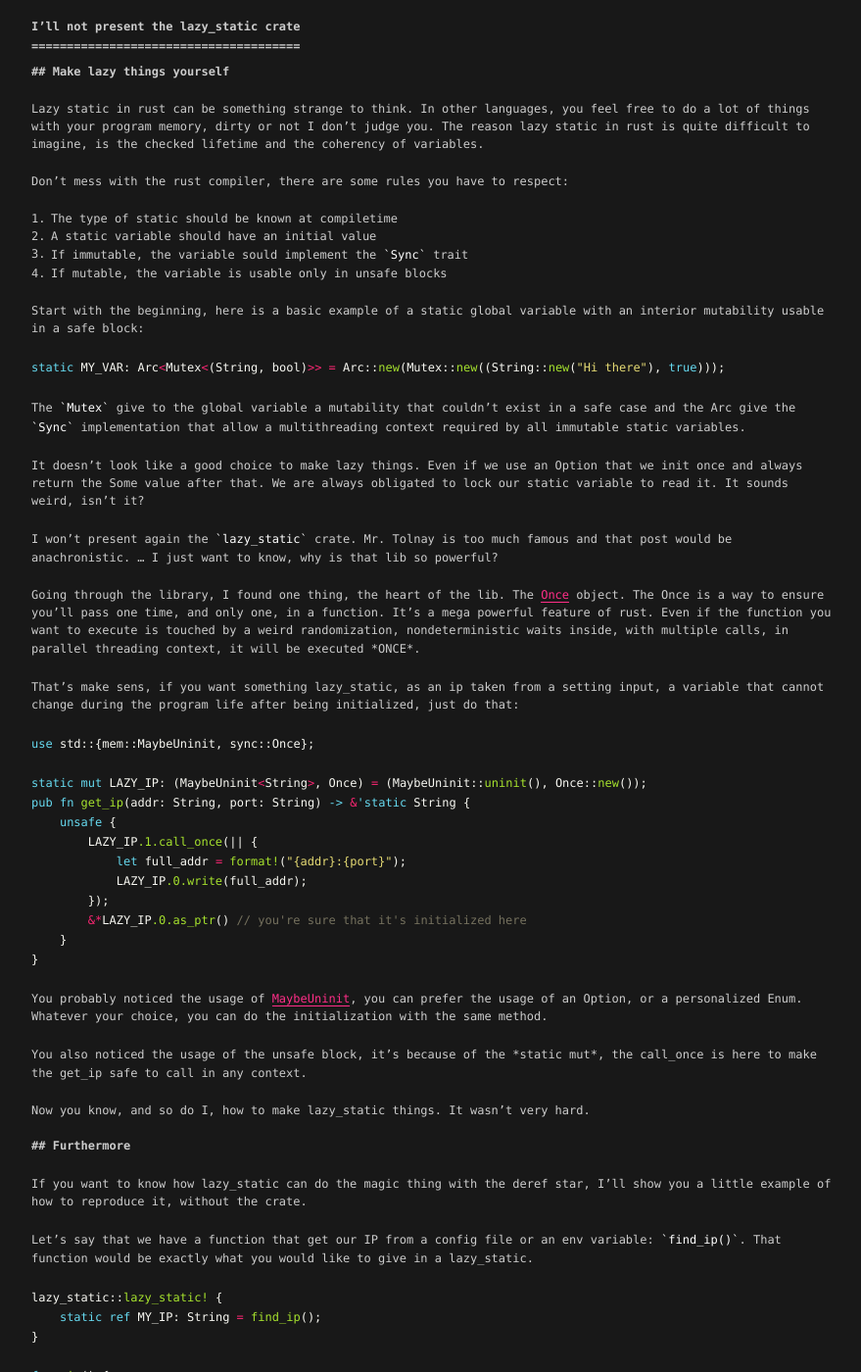
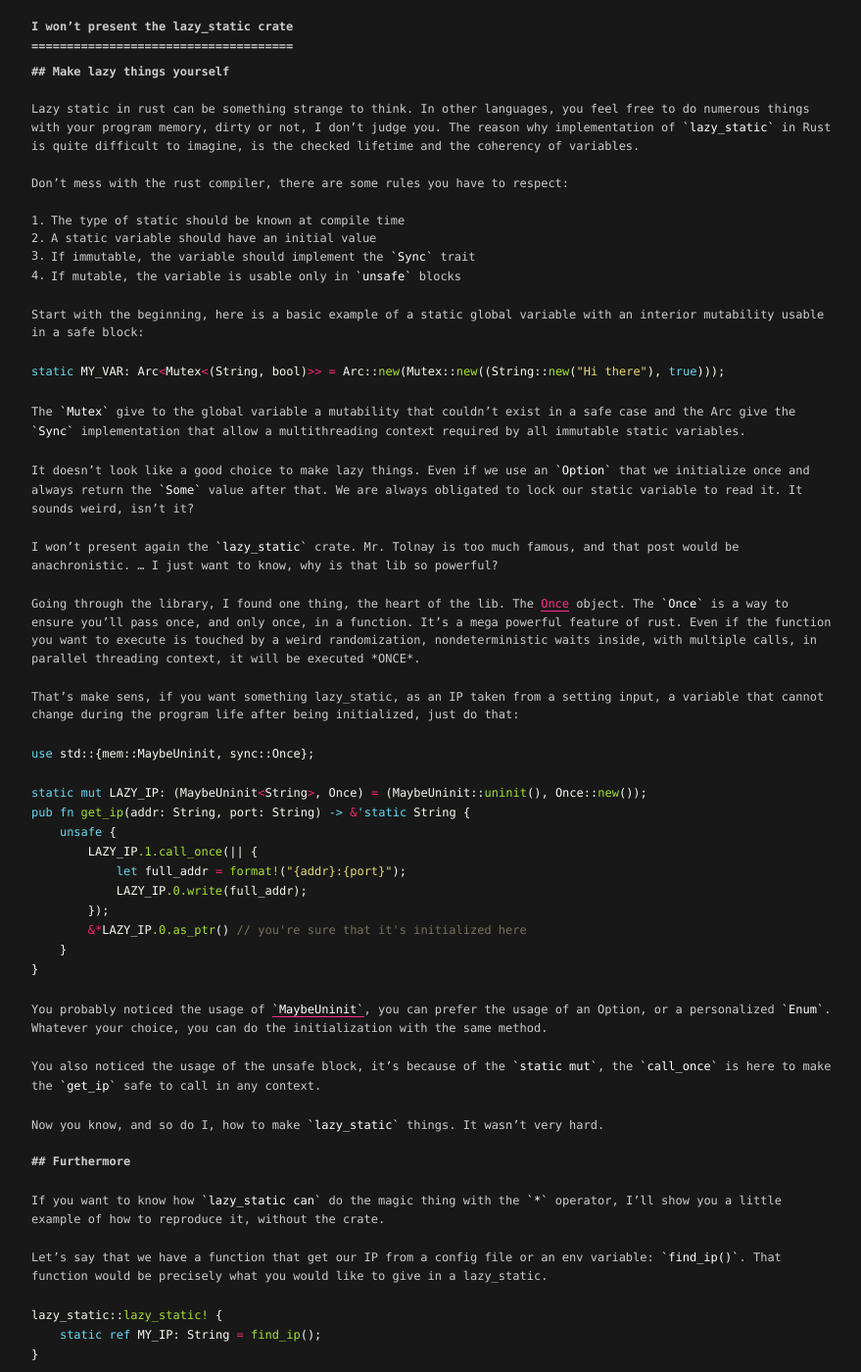
Before and after one commit to cppccn/cppccn.github.io, a Jekyll site: the page built from _posts/2022-04-07-lazy-or-not-lazy.md, in a window 1280 px wide and 1400 px high. Shown: the whole window at 98% size, without its empty margins (198-1077 px from the left). Built offline with Jekyll 4.4.1, drawn with Linux system fonts in a browser that asks for light colours; some of the changed text lies outside the part shown.

Commit message:
Fix few typos

````diff
--- a/_posts/2022-04-07-lazy-or-not-lazy.md
+++ b/_posts/2022-04-07-lazy-or-not-lazy.md
@@ -2,8 +2,8 @@
 layout: default
 title:  "That is not about <i>lazy_static</i>"
 description: "
-Lazy static in rust can be something strange to immagine. In other languages,
-you feel free to do a lot of things, dirty or not I don't judge you, with your
+Lazy static in rust can be something strange to imagine. In other languages,
+you feel free to do numerous things, dirty or not I don't judge you, with your
 memory...
 <a href='./2022/04/07/lazy-or-not-lazy.html'>continue to read</a>"
 
@@ -11,19 +11,20 @@ authors: ["Adrien Zinger"]
 reviewers: ["Yvan Sraka"]
 ---
 
-# I'll not present the lazy_static crate
+# I won't present the lazy_static crate
 
 ## Make lazy things yourself
 
 Lazy static in rust can be something strange to think. In other languages,
-you feel free to do a lot of things with your program memory, dirty or not I don't judge you. The reason lazy static in rust is quite difficult to imagine, is
+you feel free to do numerous things with your program memory, dirty or not, I don't judge you.
+The reason why implementation of `lazy_static` in Rust is quite difficult to imagine, is
 the checked lifetime and the coherency of variables.
 
 Don't mess with the rust compiler, there are some rules you have to respect:
-1. The type of static should be known at compiletime
+1. The type of static should be known at compile time
 2. A static variable should have an initial value
-3. If immutable, the variable sould implement the `Sync` trait
-4. If mutable, the variable is usable only in unsafe blocks
+3. If immutable, the variable should implement the `Sync` trait
+4. If mutable, the variable is usable only in `unsafe` blocks
 
 Start with the beginning, here is a basic example of a static global variable with an interior mutability usable
 in a safe block:
@@ -37,22 +38,22 @@ safe case and the Arc give the `Sync` implementation that allow a
 multithreading context required by all immutable static variables.
 
 It doesn't look like a good choice to make lazy things. Even if we use an
-Option that we init once and always return the Some value after that. We are
+`Option` that we initialize once and always return the `Some` value after that. We are
 always obligated to lock our static variable to read it. It sounds weird, isn't
 it?
 
 I won't present again the `lazy_static` crate. Mr. Tolnay is too much
-famous and that post would be anachronistic. ... I just want to know,
+famous, and that post would be anachronistic. ... I just want to know,
 why is that lib so powerful?
 
 Going through the library, I found one thing, the heart of the lib. The
 [Once](https://doc.rust-lang.org/stable/std/sync/struct.Once.html)
-object. The Once is a way to ensure you'll pass one time, and only one, in a
+object. The `Once` is a way to ensure you'll pass once, and only once, in a
 function. It's a mega powerful feature of rust. Even if the function you want
 to execute is touched by a weird randomization, nondeterministic waits inside,
 with multiple calls, in parallel threading context, it will be executed _ONCE_.
 
-That's make sens, if you want something lazy_static, as an ip taken from a
+That's make sens, if you want something lazy_static, as an IP taken from a
 setting input, a variable that cannot change during the program life after being initialized, just do that:
 
 ```rust
@@ -70,24 +71,24 @@ pub fn get_ip(addr: String, port: String) -> &'static String {
 }
 ```
 
-You probably noticed the usage of [MaybeUninit](https://doc.rust-lang.org/stable/std/mem/union.MaybeUninit.html),
-you can prefer the usage of an Option, or a personalized Enum. Whatever your
+You probably noticed the usage of [`MaybeUninit`](https://doc.rust-lang.org/stable/std/mem/union.MaybeUninit.html),
+you can prefer the usage of an Option, or a personalized `Enum`. Whatever your
 choice, you can do the initialization with the same method.
 
 You also noticed the usage of the unsafe block, it's because of the
-_static mut_, the call_once is here to make the get_ip safe to call in any
+`static mut`, the `call_once` is here to make the `get_ip` safe to call in any
 context.
 
-Now you know, and so do I, how to make lazy_static things. It wasn't very hard.
+Now you know, and so do I, how to make `lazy_static` things. It wasn't very hard.
 
 ## Furthermore
 
-If you want to know how lazy_static can do the magic thing with the
-deref star, I'll show you a little example of how to reproduce it, without the
+If you want to know how `lazy_static can` do the magic thing with the
+ `*` operator, I'll show you a little example of how to reproduce it, without the
 crate.
 
 Let's say that we have a function that get our IP from a config file or an env
-variable: `find_ip()`. That function would be exactly what you would like to
+variable: `find_ip()`. That function would be precisely what you would like to
 give in a lazy_static.
 
 ```rust
@@ -101,7 +102,7 @@ fn main() {
 ```
 
 To get the same result, we just miss a little object, we want to create a
-second static structure, that is empty and that implement the deref trait:
+second static structure, that is empty and that implement the `Deref` trait:
 
 ```rust
 use std::{mem::MaybeUninit, sync::Once};
````
Also changed, not shown: other parts of _posts/2022-04-07-lazy-or-not-lazy.md (+2 -2 lines).
